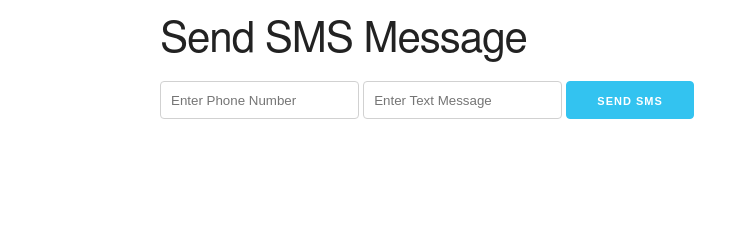
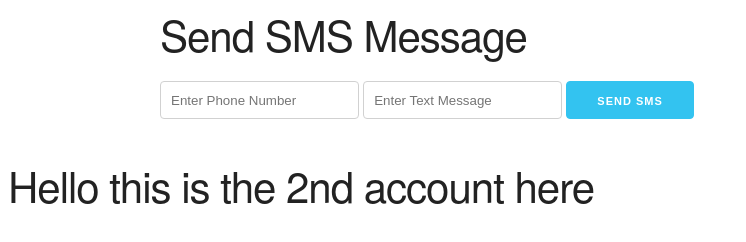
Before and after one commit to IrocNinoNiel/node_sms_sender, a website: page views/index.html in a window 1280 px wide. Shown: the whole page, without its empty margins (0-746 px from the left). Drawn offline with nearby package versions, Linux system fonts and the light colour scheme; no server answers; files whose address does not match are found by name.

Commit message:
Update index.html
2nd user

```diff
--- a/views/index.html
+++ b/views/index.html
@@ -16,6 +16,8 @@
         <p class="response"></p>
     </div>
 
+    <h2>Hello this is the 2nd account here</h2>
+
     <script src="/socket.io/socket.io.js"></script>
     <script src="js/main.js"></script>
 </body>
```
